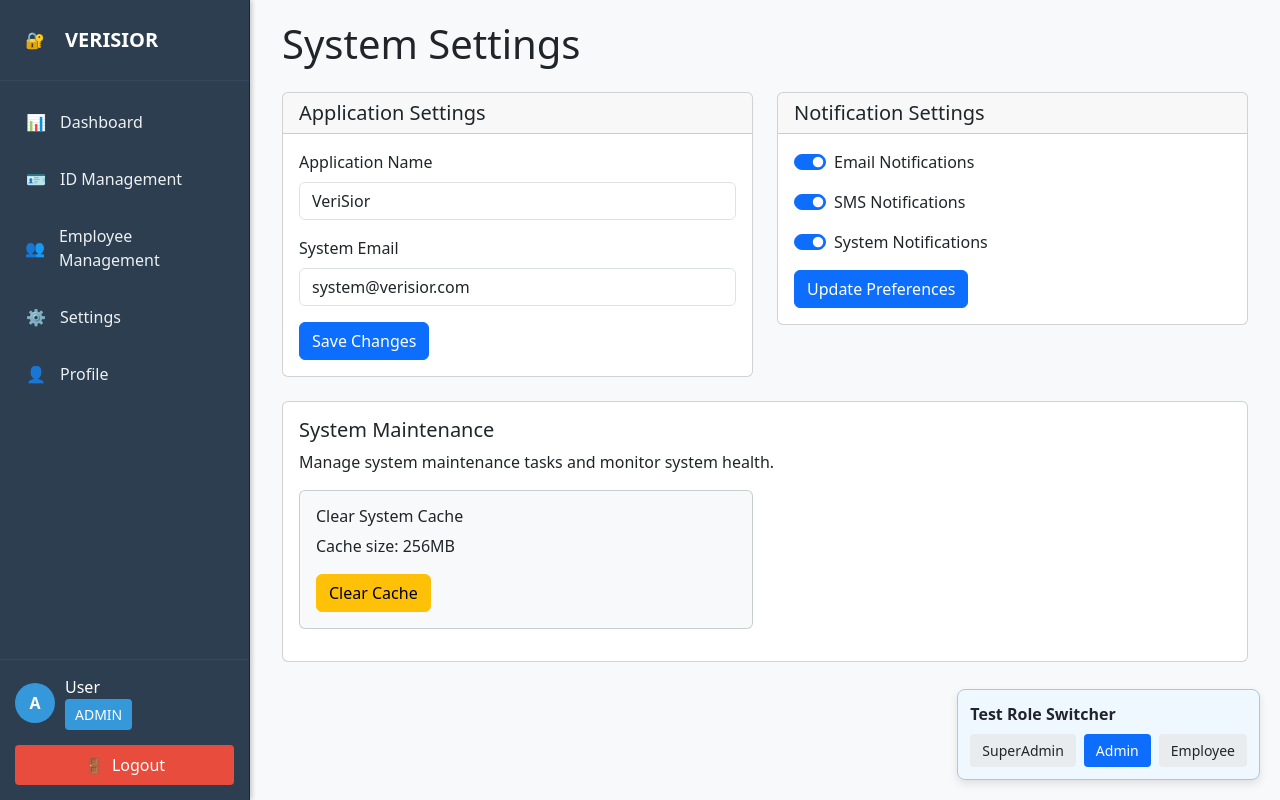
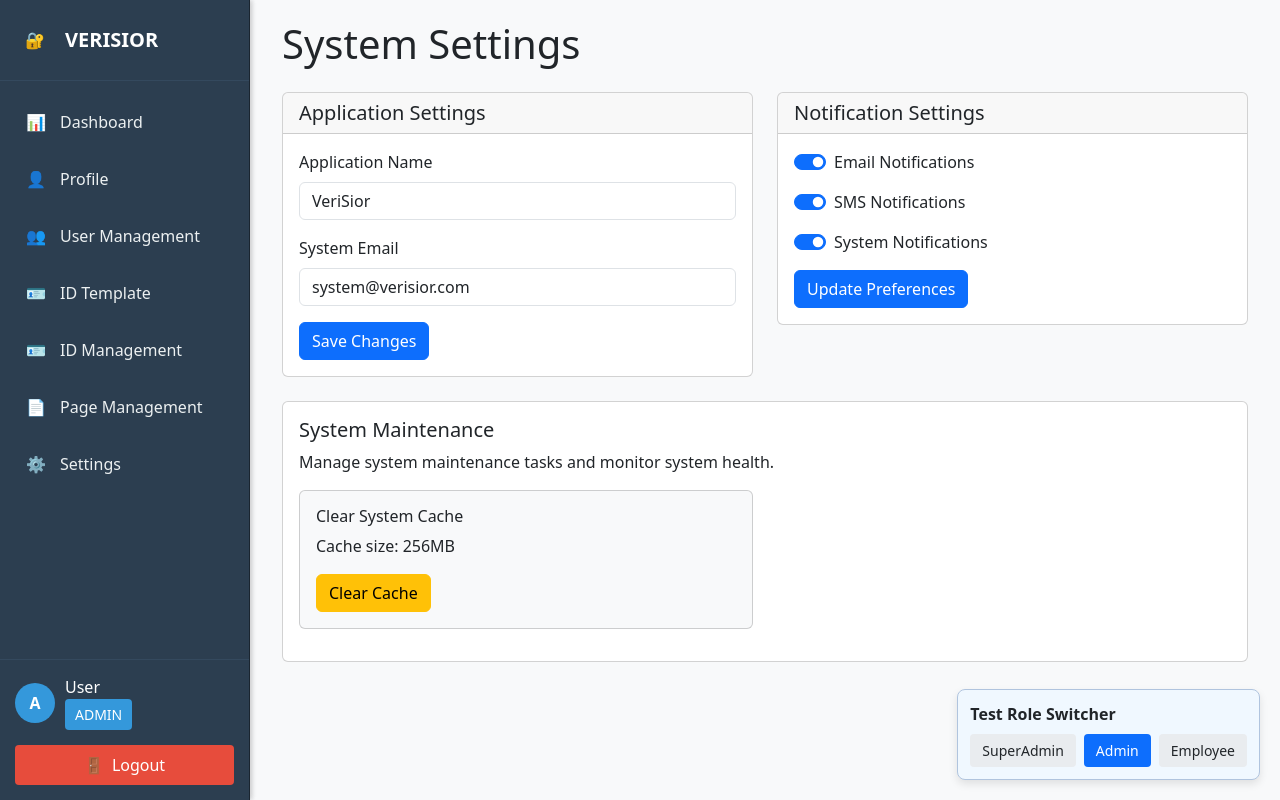
Before and after one commit to sukubeii/VeriSior, a React (Vite) app in the folder frontend/: page /settings in a window 1280 px wide. Built offline with nearby package versions, Linux system fonts and the light colour scheme.

Commit message:
Update PrivateNavBar.jsx

```diff
--- a/frontend/src/components/specific/PrivateNavBar.jsx
+++ b/frontend/src/components/specific/PrivateNavBar.jsx
@@ -1,37 +1,89 @@
-import React from "react";
+import React, { useState, useEffect } from "react";
 import { Link, useNavigate } from "react-router-dom";
 
 const PrivateNavBar = ({ role }) => {
   const navigate = useNavigate();
+  const [rolePermissions, setRolePermissions] = useState(null);
 
-  // Define navigation items based on role
+  // Load role permissions when component mounts or role changes
+  useEffect(() => {
+    // In a real app, this would be an API call to fetch permissions
+    // For now, we'll use localStorage to simulate this
+    const loadRolePermissions = () => {
+      try {
+        const customPermissions = localStorage.getItem('customRolePermissions');
+        if (customPermissions) {
+          const parsedPermissions = JSON.parse(customPermissions);
+          // Convert role name to match storage format (lowercase, no spaces)
+          const roleKey = role.toLowerCase().replace(' ', '');
+
+          if (parsedPermissions[roleKey]) {
+            setRolePermissions(parsedPermissions[roleKey]);
+            return;
+          }
+        }
+
+        // If no custom permissions found, use default
+        setRolePermissions(null);
+      } catch (error) {
+        console.error("Error loading role permissions:", error);
+        setRolePermissions(null);
+      }
+    };
+
+    loadRolePermissions();
+  }, [role]);
+
+  // Define navigation items based on role and permissions
   const getNavItems = () => {
-    switch (role) {
-      case "superAdmin":
-        return [
-          { label: "Dashboard", path: "/dashboard", icon: "📊" },
-          { label: "Role Management", path: "/role-management", icon: "🔑" },
-          { label: "Admin Management", path: "/admin-management", icon: "👥" },
-          { label: "Settings", path: "/settings", icon: "⚙️" },
-          { label: "Profile", path: "/profile", icon: "👤" }
-        ];
-      case "admin":
-        return [
-          { label: "Dashboard", path: "/dashboard", icon: "📊" },
-          { label: "ID Management", path: "/id-management", icon: "🪪" },
-          { label: "Employee Management", path: "/employee-management", icon: "👥" },
-          { label: "Settings", path: "/settings", icon: "⚙️" },
-          { label: "Profile", path: "/profile", icon: "👤" }
-        ];
-      case "employee":
-        return [
-          { label: "Dashboard", path: "/dashboard", icon: "📊" },
-          { label: "ID Processing", path: "/id-management", icon: "🔄" },
-          { label: "Profile", path: "/profile", icon: "👤" }
-        ];
-      default:
-        return [];
+    const defaultNavItems = {
+      superAdmin: [
+        { label: "Dashboard", path: "/dashboard", icon: "📊", permission: "dashboard" },
+        { label: "Profile", path: "/profile", icon: "👤", permission: "profile" },
+        { label: "User Management", path: "/user-management", icon: "👥", permission: "userManagement" },
+        { label: "ID Template", path: "/id-template", icon: "🪪", permission: "idTemplate" },
+        { label: "System Management", path: "/system-management", icon: "⚙️", permission: "systemManagement" },
+        { label: "Settings", path: "/settings", icon: "⚙️", permission: "settings" }
+      ],
+      admin: [
+        { label: "Dashboard", path: "/dashboard", icon: "📊", permission: "dashboard" },
+        { label: "Profile", path: "/profile", icon: "👤", permission: "profile" },
+        { label: "User Management", path: "/user-management", icon: "👥", permission: "userManagement" },
+        { label: "ID Template", path: "/id-template", icon: "🪪", permission: "idTemplate" },
+        { label: "ID Management", path: "/id-management", icon: "🪪", permission: "idManagement" },
+        { label: "Page Management", path: "/page-management", icon: "📄", permission: "pageManagement" },
+        { label: "Settings", path: "/settings", icon: "⚙️", permission: "settings" }
+      ],
+      employee: [
+        { label: "Dashboard", path: "/dashboard", icon: "📊", permission: "dashboard" },
+        { label: "Profile", path: "/profile", icon: "👤", permission: "profile" },
+        { label: "ID Processing", path: "/id-processing", icon: "🔄", permission: "idProcessing" },
+        { label: "Customer Service", path: "/customer-service", icon: "💬", permission: "customerService" },
+        { label: "Settings", path: "/settings", icon: "⚙️", permission: "settings" }
+      ]
+    };
+
+    // Define all possible navigation items
+    const allNavItems = [
+      { label: "Dashboard", path: "/dashboard", icon: "📊", permission: "dashboard" },
+      { label: "Profile", path: "/profile", icon: "👤", permission: "profile" },
+      { label: "User Management", path: "/user-management", icon: "👥", permission: "userManagement" },
+      { label: "ID Template", path: "/id-template", icon: "🪪", permission: "idTemplate" },
+      { label: "System Management", path: "/system-management", icon: "⚙️", permission: "systemManagement" },
+      { label: "ID Management", path: "/id-management", icon: "🪪", permission: "idManagement" },
+      { label: "Page Management", path: "/page-management", icon: "📄", permission: "pageManagement" },
+      { label: "ID Processing", path: "/id-processing", icon: "🔄", permission: "idProcessing" },
+      { label: "Customer Service", path: "/customer-service", icon: "💬", permission: "customerService" },
+      { label: "Settings", path: "/settings", icon: "⚙️", permission: "settings" }
+    ];
+
+    // If we have custom permissions, filter the navigation items based on permissions
+    if (rolePermissions) {
+      return allNavItems.filter(item => rolePermissions[item.permission]);
     }
+
+    // Otherwise, use the default navigation items for the role
+    return defaultNavItems[role] || [];
   };
 
   const handleLogout = () => {
```
